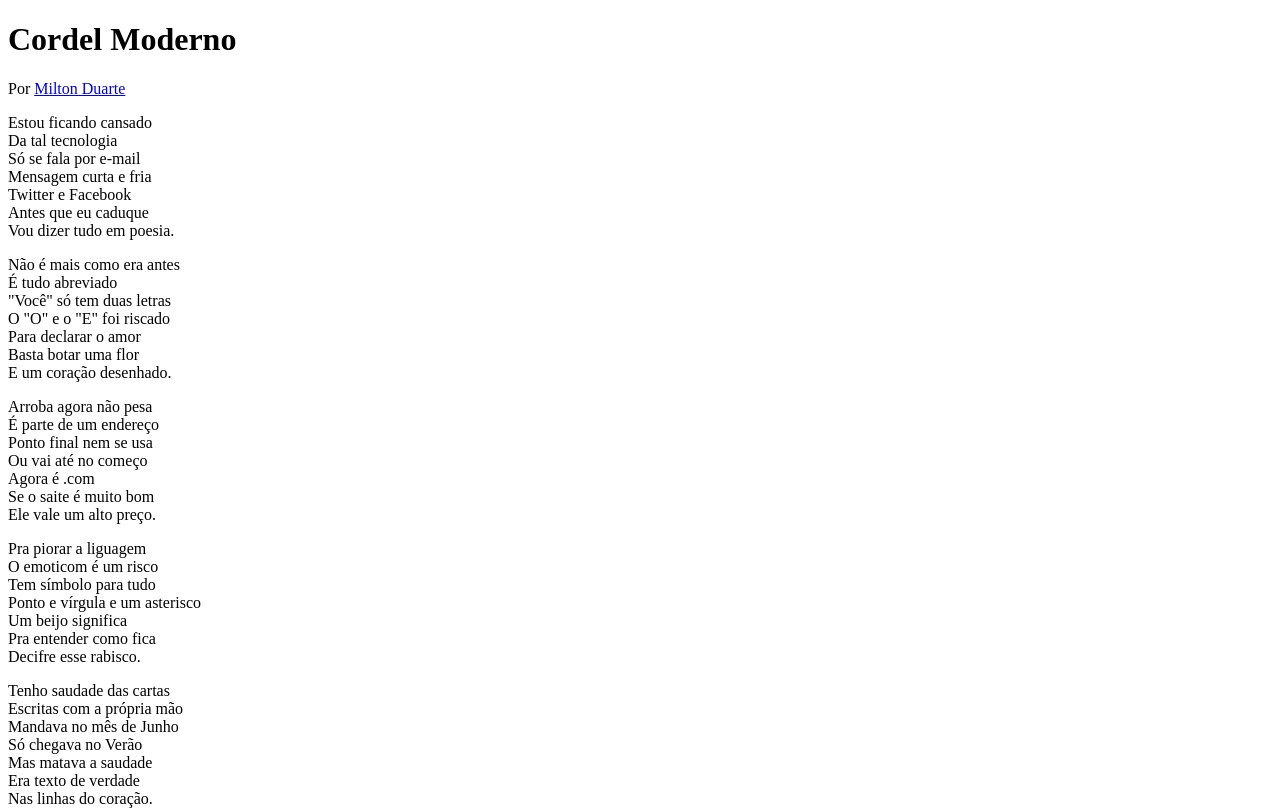
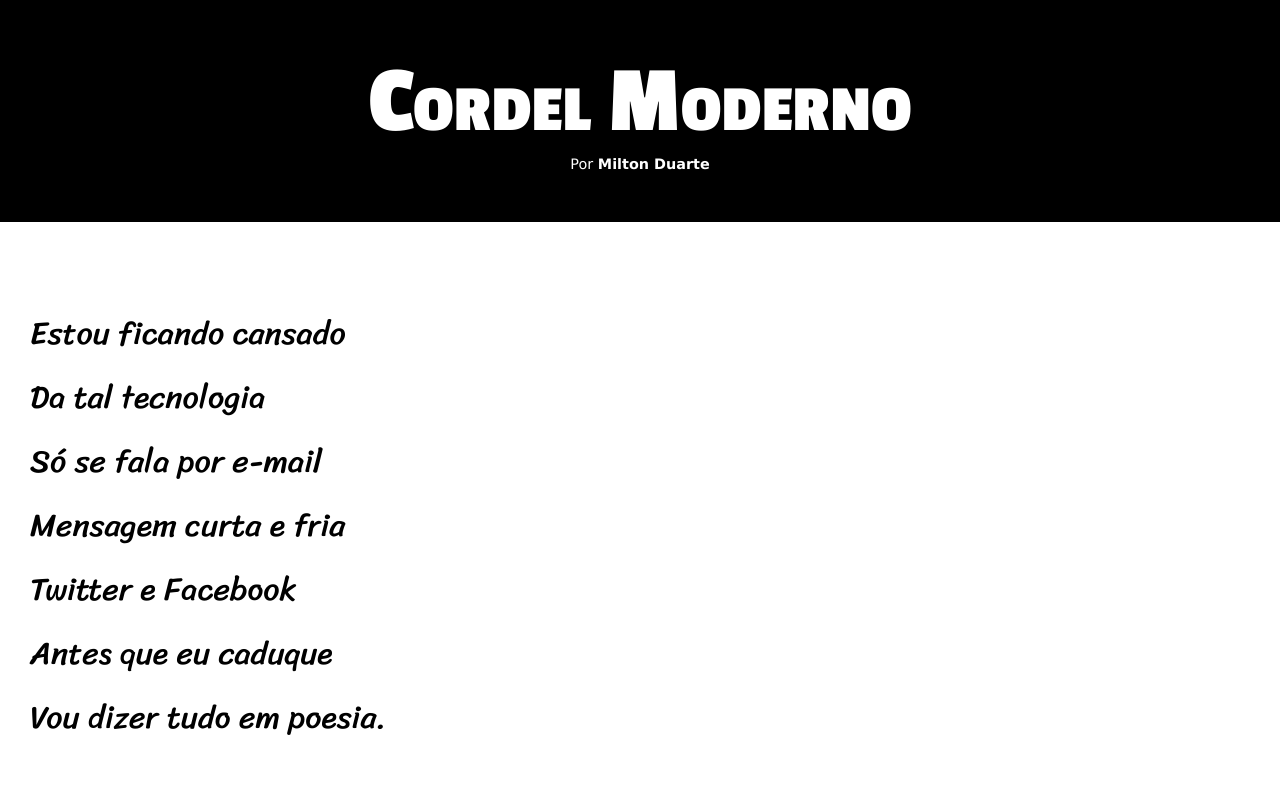
Before and after one commit to dcdaniel98/site-cordel, a plain HTML site: page index.html in a window 1280 px wide. Shown: the top 811 px of the page. Drawn offline with Linux system fonts and the light colour scheme.

Commit message:
atualizando o index e os estilos

```diff
--- a/index.html
+++ b/index.html
@@ -4,6 +4,7 @@
     <meta charset="UTF-8">
     <meta name="viewport" content="width=device-width, initial-scale=1.0">
     <title>Cordel Moderno</title>
+    <link rel="stylesheet" href="style.css">
 
 </head>
 <body>
@@ -17,7 +18,7 @@
 
         </header>
 
-    <section>
+    <section class="normal">
         <p>
             Estou ficando cansado <br>
             Da tal tecnologia <br>
@@ -31,7 +32,7 @@
 
 
 
-    <section>
+    <section class="imagem" id="img01">
         <p>
             Não é mais como era antes <br>
             É tudo abreviado <br>
@@ -45,7 +46,7 @@
 
 
 
-    <section>
+    <section class="normal">
         <p>
             Arroba agora não pesa <br>
             É parte de um endereço <br>
@@ -69,7 +70,7 @@
 
 
 
-    <section>
+    <section class="imagem" id="img02">
         <p>
             Tenho saudade das cartas <br>
             Escritas com a própria mão <br>
@@ -83,7 +84,7 @@
 
 
 
-    <section>
+    <section class="normal">
         <p>
             Agora, escrevo e envio <br>
             Chegando na mesma hora <br>
--- /dev/null
+++ b/style.css
@@ -0,0 +1,109 @@
+@charset "UTF-8";
+
+@import url('https://fonts.googleapis.com/css2?family=Passion+One:wght@400;700;900&display=swap');
+
+@import url('https://fonts.googleapis.com/css2?family=Sriracha&display=swap');
+
+:root {
+    --fonte1: Verdana, Geneva, Tahoma, sans-serif;
+    --fonte2: "Passion One", system-ui;
+    --fonte3: "Sriracha", "cursive";
+}
+
+* {
+    margin: 0px;
+    padding: 0px;
+
+}
+
+html, body {
+    min-height: 100vh;
+    font-family: var(--fonte1);
+}
+
+header {
+    background-color: black;
+    color: white;
+    text-align: center;
+
+}
+
+header > h1 {
+    padding-top: 50px;
+    font-variant: small-caps;
+    font-family: var(--fonte2);
+    font-size: 7.5vw;
+
+}
+
+header > p {
+    padding-bottom: 50px;
+    font-size: 0.9em;
+}
+
+header a, footer a {
+    color: white;
+    font-weight: bolder;
+    text-decoration: none;
+}
+
+header a:hover, footer a:hover {
+    text-decoration: underline;
+}
+
+section {
+    padding-top: 10vh;
+    padding-bottom: 10vh;
+    padding-left: 30px;
+    line-height: 2em;
+    font-family: var(--fonte3);
+    font-size: 2.5vw;
+}
+
+section > p {
+    padding-bottom: 2em;
+
+}
+
+section.normal {
+    background-color: white;
+    color: black;
+}
+
+section.imagem {
+    background-color: rgb(67, 67, 67);
+    color: white;
+    box-shadow: inset 6px 6px 10px 0px rgba(0, 0, 0, 0.485);
+    background-position: right center;
+    background-size: cover;
+    background-attachment: fixed;
+
+}
+
+section.imagem > p {
+    background-color: rgba(0, 0, 0, 0.553);
+    display: inline-block;
+    padding: 7px;
+    text-shadow: 1px 1px 0px rgba(0, 0, 0, 0.515);
+}
+
+section#img01 {
+    background-image: url('imagens/background001.jpg');
+
+}
+
+section#img02 {
+    background-image: url('imagens/background002.jpg');
+
+}
+
+
+
+
+
+footer {
+    background-color: black;
+    color: white;
+    text-align: center;
+    padding: 1px;
+}
```
